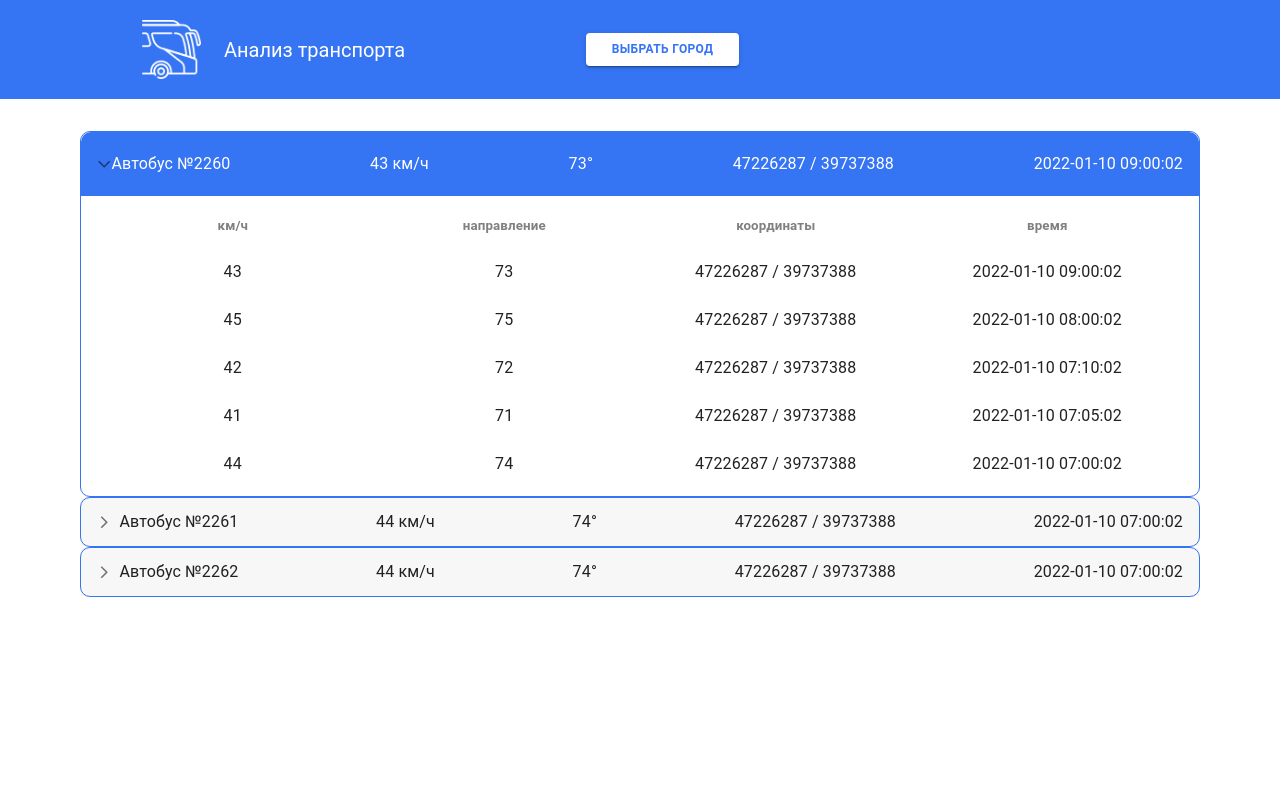
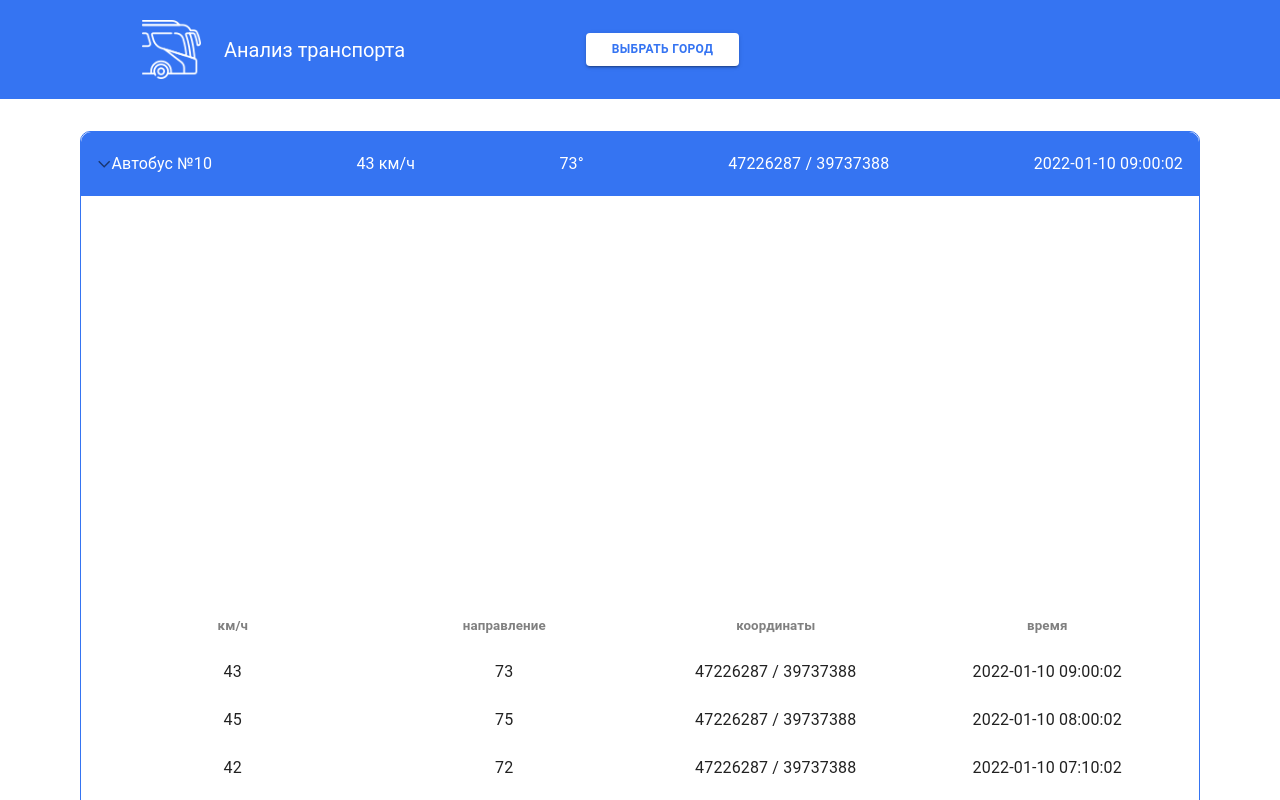
Before and after one commit to qbLua/hack-transport-map, a React (Create React App) app: page / in a window 1280 px wide. Both pictures are taken after a click on the button 640 px from the left and 156 px from the top of the page. Shown: the top 800 px of the page. Built offline with nearby package versions, Linux system fonts and the light colour scheme.

Commit message:
добавил графики

```diff
--- a/src/components/Content.jsx
+++ b/src/components/Content.jsx
@@ -68,7 +68,7 @@ function Content() {
           const res = [
             {
                id: 97123557,
-               transport_id: "2260",
+               transport_id: "10",
                lat: 47226287,
                lon: 39737388,
                speed: 45,
@@ -77,7 +77,7 @@ function Content() {
             },
             {
                id: 97123557,
-               transport_id: "2260",
+               transport_id: "10",
                lat: 47226287,
                lon: 39737388,
                speed: 44,
@@ -86,7 +86,7 @@ function Content() {
             },
             {
                id: 97123557,
-               transport_id: "2261",
+               transport_id: "14",
                lat: 47226287,
                lon: 39737388,
                speed: 44,
@@ -95,7 +95,7 @@ function Content() {
             },
             {
                id: 97123557,
-               transport_id: "2262",
+               transport_id: "11",
                lat: 47226287,
                lon: 39737388,
                speed: 44,
@@ -104,7 +104,7 @@ function Content() {
             },
             {
                id: 97123557,
-               transport_id: "2260",
+               transport_id: "10",
                lat: 47226287,
                lon: 39737388,
                speed: 43,
@@ -113,7 +113,7 @@ function Content() {
             },
             {
                id: 97123557,
-               transport_id: "2260",
+               transport_id: "10",
                lat: 47226287,
                lon: 39737388,
                speed: 42,
@@ -122,7 +122,7 @@ function Content() {
             },
             {
                id: 97123557,
-              transport_id: "2260",
+              transport_id: "10",
               lat: 47226287,
               lon: 39737388,
               speed: 41,
@@ -171,6 +171,7 @@ function Content() {
     function displayBuses () {
         return Object.keys(data).map((el,i) => {
             return  <div key={`accordion-${i}`}>
+
         <Accordion expanded={expanded === data[el].id}>
             <AccordionSummary onClick={()=>handleChange(data[el].id)} aria-controls="panel1d-content" id="panel1d-header">
               <div className='bus-info'>
@@ -182,6 +183,10 @@ function Content() {
               </div>
             </AccordionSummary>
             <AccordionDetails>
+            <div className='datalense'>
+              <iframe className={expanded === data[el].id ? 'show' : 'hide'} src={`https://datalens.yandex/hwh2kbt65jum7?created_at_7dii=__between___interval_2023-04-27T06%3A00%3A00.000Z_2023-04-27T09%3A59%3A59.000Z&transport_id_339j=__eq_${data[el].id}`} width="600" height="400" frameborder="0"></iframe>
+              <iframe className={expanded === data[el].id ? 'show' : 'hide'} src={`https://datalens.yandex/5k6t5gw7u0wqv?transport_id_6ir5=__eq_${data[el].id}`} width="600" height="400" frameborder="0"></iframe>
+              </div>
               <List>
                 {(() => {
                   return [
@@ -197,8 +202,8 @@ function Content() {
                     </ListItemButton>
                   </ListItem>
                   </div>,
-                  ...data[el].marks.map(mark => {
-                    return  <div>
+                  ...data[el].marks.map((mark, i) => {
+                    return  <div key={`${data[el].id}-${i}-listitem`}>
                         <div className={"desktop"}>
                             <ListItem disablePadding >
                                 <ListItemButton>
@@ -259,12 +264,9 @@ function Content() {
         })
     }
     return (
-     <body>
         <div className="contentWrapper">
             { displayBuses() }
         </div>
-
-     </body>
   );
 }
 
--- a/src/index.css
+++ b/src/index.css
@@ -154,3 +154,8 @@ desktop-list-headers {
 .show {
   display: block;
 }
+
+.datalense {
+  display: flex;
+  justify-content: space-around;
+}
```
